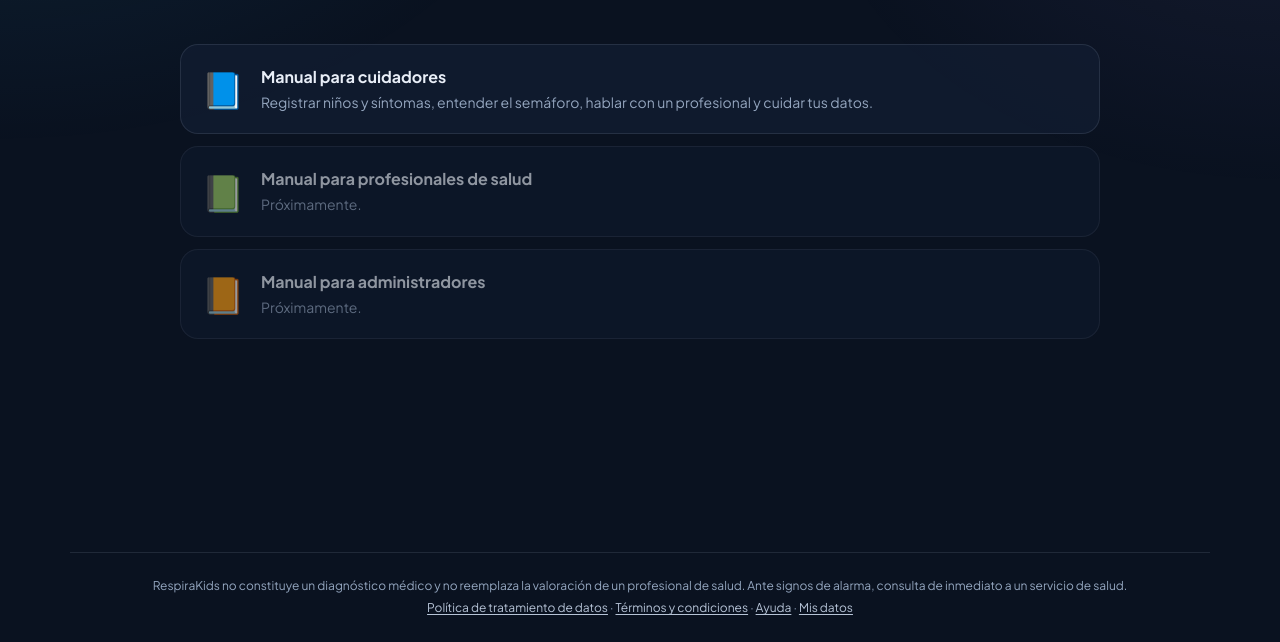
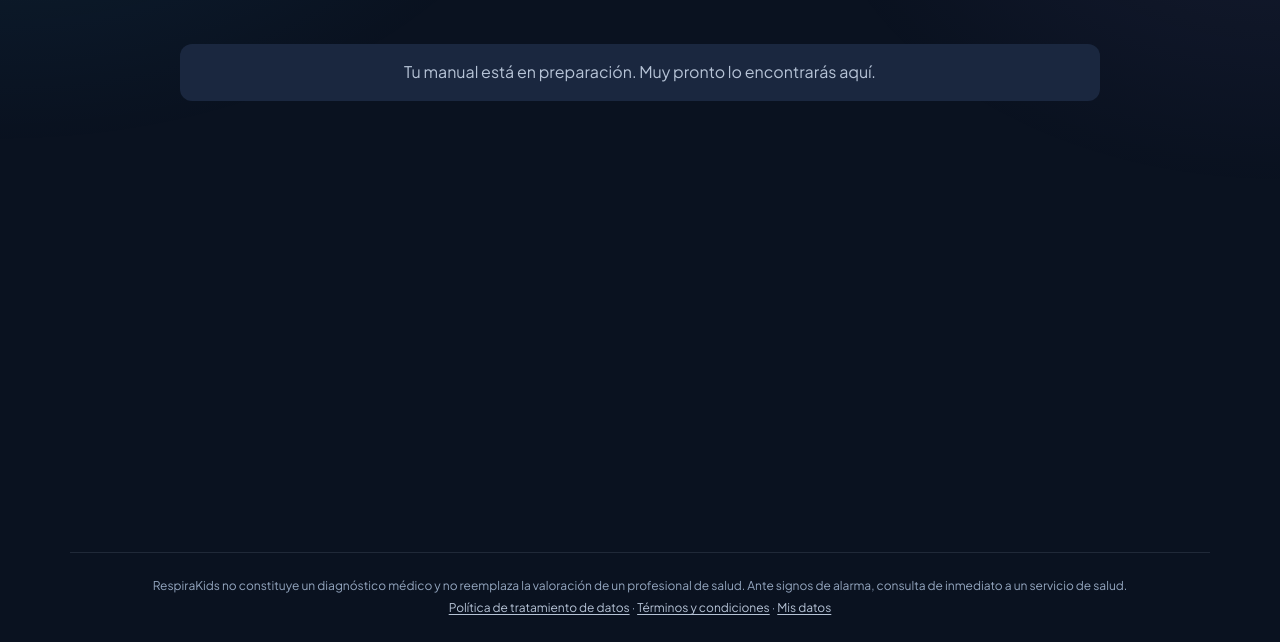
Before and after one commit to bvasquez-soluciones/respirakids-app, a Flask app: page /ayuda/ in a window 1280 px wide. Shown: the part 158-800 px from the top of the page. Run offline with Flask 3, Linux system fonts and the light colour scheme; a user stored in the database is signed in; tables that the repository leaves empty hold one stand-in row (values such as "Sample post"); some libraries are stand-ins or nearby versions.

Commit message:
Ayuda: cada usuario ve solo el manual de su rol
El enlace «Ayuda» abre directamente el manual que corresponde (el cuidador no
ve los de profesionales ni administradores) y no aparece si el rol aún no
tiene manual publicado.

Co-Authored-By: Claude Opus 5.5 <noreply@anthropic.com>

```diff
--- a/app/__init__.py
+++ b/app/__init__.py
@@ -95,6 +95,7 @@ def create_app(nombre_config=None):
     def home():
         return render_template('home.html')
 
+    from app.ayuda.routes import manuales_para
     from app.fechas import FILTROS
     from app.models import ahora_utc
     from app.forms import atributos_campo
@@ -111,6 +112,7 @@ def create_app(nombre_config=None):
         expresion_avatar=expresion_avatar,
         hallazgos_registrados=hallazgos_registrados,
         ahora_utc=ahora_utc,
+        manuales_ayuda=manuales_para,
         AVISO_NO_DIAGNOSTICO=AVISO_NO_DIAGNOSTICO,
         EVOLUCION=EVOLUCION,
         EMOJIS_SINTOMAS=EMOJIS_SINTOMAS,
--- a/app/ayuda/routes.py
+++ b/app/ayuda/routes.py
@@ -1,19 +1,38 @@
-from flask import render_template
+from flask import redirect, render_template, url_for
+from flask_login import current_user
 
 from app.ayuda import ayuda_bp
 from app.presentacion import EVOLUCION, NIVELES
 
+# Manuales por tipo de usuario. Cada quien ve solo los suyos: al cuidador no le sirve el del profesional.
+# `roles` usa el campo `rol` del usuario ('cuidador', 'admin' o 'profesional'); None = visitante sin sesión.
+MANUALES = (
+    {'clave': 'cuidadores', 'emoji': '📘', 'titulo': 'Manual para cuidadores', 'endpoint': 'ayuda.cuidadores',
+     'descripcion': 'Registrar niños y síntomas, entender el semáforo, hablar con un profesional y cuidar tus datos.',
+     'roles': {None, 'cuidador', 'admin'}},
+    # Se publican aquí cuando estén listos (con su endpoint):
+    # profesionales -> roles {None, 'profesional'}; administradores -> roles {'admin'}
+)
+
+
+def manuales_para(usuario):
+    """Manuales disponibles para el usuario actual (o para un visitante)."""
+    rol = usuario.rol if usuario.is_authenticated else None
+    return [m for m in MANUALES if rol in m['roles']]
+
 
 @ayuda_bp.route('/')
 def indice():
-    return render_template('ayuda/indice.html')
+    manuales = manuales_para(current_user)
+    # Con un solo manual no hace falta elegir: se abre directamente.
+    if len(manuales) == 1:
+        return redirect(url_for(manuales[0]['endpoint']))
+    return render_template('ayuda/indice.html', manuales=manuales)
 
 
 @ayuda_bp.route('/cuidadores')
 def cuidadores():
-    """Manual del cuidador. Los textos del semáforo y del seguimiento salen de app/presentacion.py (los mismos que
-    muestra la aplicación), así el manual no se desactualiza."""
-    ejemplo = {'nombre': 'Sofía', 'sexo': 'F'}  # niña de ejemplo para mostrar los avatares
+    ejemplo = {'nombre': 'Sofía', 'sexo': 'F'}
     orden = ('rojo', 'amarillo', 'verde', 'neutro')
     return render_template('ayuda/cuidadores.html', ejemplo=ejemplo, niveles=[(n, NIVELES[n]) for n in orden],
                            evolucion=EVOLUCION)
--- a/app/templates/ayuda/indice.html
+++ b/app/templates/ayuda/indice.html
@@ -9,20 +9,17 @@
     <h1 class="h2 mb-1">Centro de ayuda</h1>
     <p class="text-muted mb-0">Guías paso a paso para usar RespiraKids.</p>
   </header>
+  {% if manuales %}
   <div class="rk-manuales">
-    <a class="rk-manual" href="{{ url_for('ayuda.cuidadores') }}">
-      <span class="rk-manual__emoji" aria-hidden="true">📘</span>
-      <span><strong>Manual para cuidadores</strong>
-        <small>Registrar niños y síntomas, entender el semáforo, hablar con un profesional y cuidar tus datos.</small></span>
+    {% for m in manuales %}
+    <a class="rk-manual" href="{{ url_for(m.endpoint) }}">
+      <span class="rk-manual__emoji" aria-hidden="true">{{ m.emoji }}</span>
+      <span><strong>{{ m.titulo }}</strong><small>{{ m.descripcion }}</small></span>
     </a>
-    <div class="rk-manual rk-manual--pronto" aria-disabled="true">
-      <span class="rk-manual__emoji" aria-hidden="true">📗</span>
-      <span><strong>Manual para profesionales de salud</strong><small>Próximamente.</small></span>
-    </div>
-    <div class="rk-manual rk-manual--pronto" aria-disabled="true">
-      <span class="rk-manual__emoji" aria-hidden="true">📙</span>
-      <span><strong>Manual para administradores</strong><small>Próximamente.</small></span>
-    </div>
+    {% endfor %}
   </div>
+  {% else %}
+  <p class="rk-ayuda__sin-resultados">Tu manual está en preparación. Muy pronto lo encontrarás aquí.</p>
+  {% endif %}
 </div>
 {% endblock %}
--- a/app/templates/base.html
+++ b/app/templates/base.html
@@ -140,8 +140,8 @@
         Ante signos de alarma, consulta de inmediato a un servicio de salud.
       </p>
       <a href="{{ url_for('privacidad.politica') }}">Política de tratamiento de datos</a> ·
-      <a href="{{ url_for('privacidad.terminos') }}">Términos y condiciones</a> ·
-      <a href="{{ url_for('ayuda.indice') }}">Ayuda</a>
+      <a href="{{ url_for('privacidad.terminos') }}">Términos y condiciones</a>
+      {% if manuales_ayuda(current_user) %} · <a href="{{ url_for('ayuda.indice') }}">Ayuda</a>{% endif %}
       {% if current_user.is_authenticated %} · <a href="{{ url_for('privacidad.mis_datos') }}">Mis datos</a>{% endif %}
     </footer>
     {% endblock %}
```
Also changed, not shown: tests/test_ayuda.py (+34 -4 lines).
